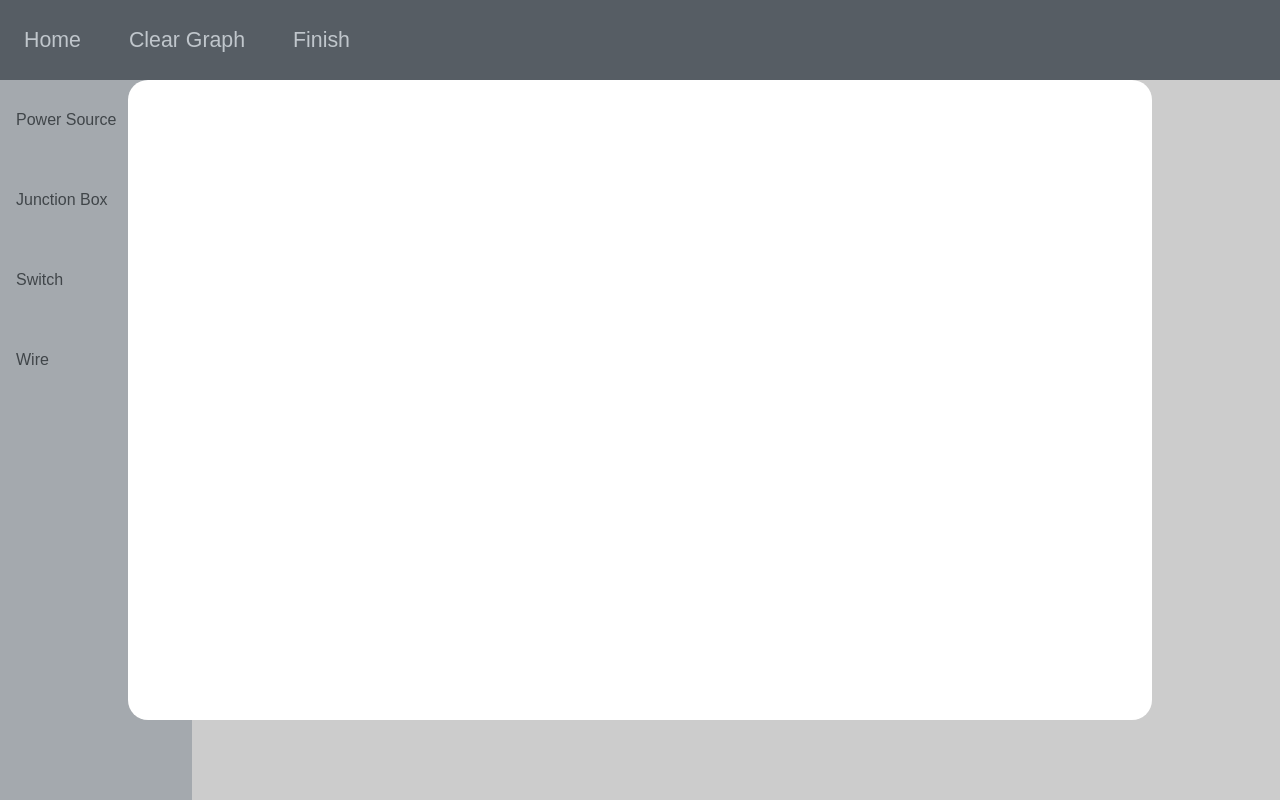
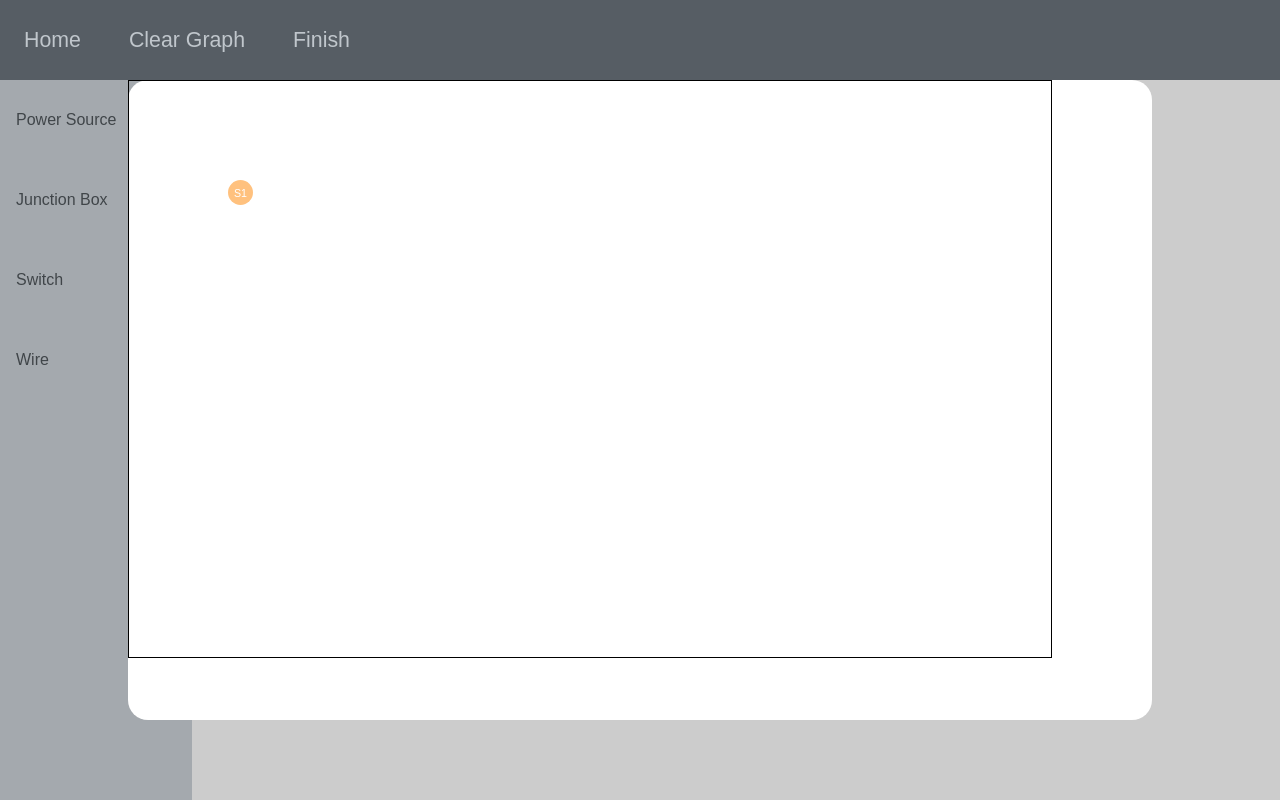
Before and after one commit to SignorPrgrmr/dijkstra-wiring-project, a Vue app: page /Draw in a window 1280 px wide. Built offline with nearby package versions, Linux system fonts and the light colour scheme.

Commit message:
Created and styled GraphNode

```diff
--- a/public/-variables.scss
+++ b/public/-variables.scss
@@ -1,6 +1,9 @@
 $color-primary: #6C757D;
 $color-toolbar: #CED4DA;
 $color-text: #f0f8ff;
+$color-power-source: #E5383B;
+$color-junction-box: #3C096C;
+$color-switch: #FF8500;
 
 @mixin backdrop {
   width: 100vw;
--- /dev/null
+++ b/src/components/GraphDrawPage/GraphNode.vue
@@ -0,0 +1,53 @@
+<template>
+  <div class="node-container">
+    <label class="node-name">S1</label>
+  </div>
+</template>
+
+<script>
+export default {
+  name: "GraphNode"
+}
+</script>
+
+<style scoped lang="scss">
+@import "./../../../public/-variables";
+
+.node-container {
+  width: 25px;
+  height: 25px;
+  border: none;
+  border-radius: 50%;
+  margin: 0;
+  padding: 0;
+  position: absolute;
+  left: 100px; //determines the position of the Node on the parent div.
+  top: 100px; //determines the position of the Node on the parent div.
+
+  .node-name {
+    width: 100%;
+    height: 100%;
+    margin: 0;
+    padding: 0;
+    background: transparent;
+    color: white;
+    font-size: 8pt;
+  }
+}
+
+.node-power-source {
+  background: $color-power-source;
+}
+
+.node-junction-box {
+  background: $color-junction-box;
+}
+
+.node-switch {
+  background: $color-switch;
+}
+
+.node-preview {
+  opacity: 50%;
+}
+</style>
--- a/src/components/common/Preview.vue
+++ b/src/components/common/Preview.vue
@@ -1,12 +1,16 @@
 <template>
   <div id="preview-container">
-
+    <div id="preview-content">
+      <graph-node class="node-switch node-preview"></graph-node>
+    </div>
   </div>
 </template>
 
 <script>
+import GraphNode from "@/components/GraphDrawPage/GraphNode";
 export default {
   name: 'Preview',
+  components: {GraphNode},
   methods:{
     DrawGraph(graph){
       //drawGraph
@@ -28,5 +32,11 @@ export default {
   z-index: 3;
   background: #ffffff;
   border-radius: 20px;
+
+  #preview-content {
+    width: 90%;
+    height: 90%;
+    border: solid 1px;
+  }
 }
 </style>
```
